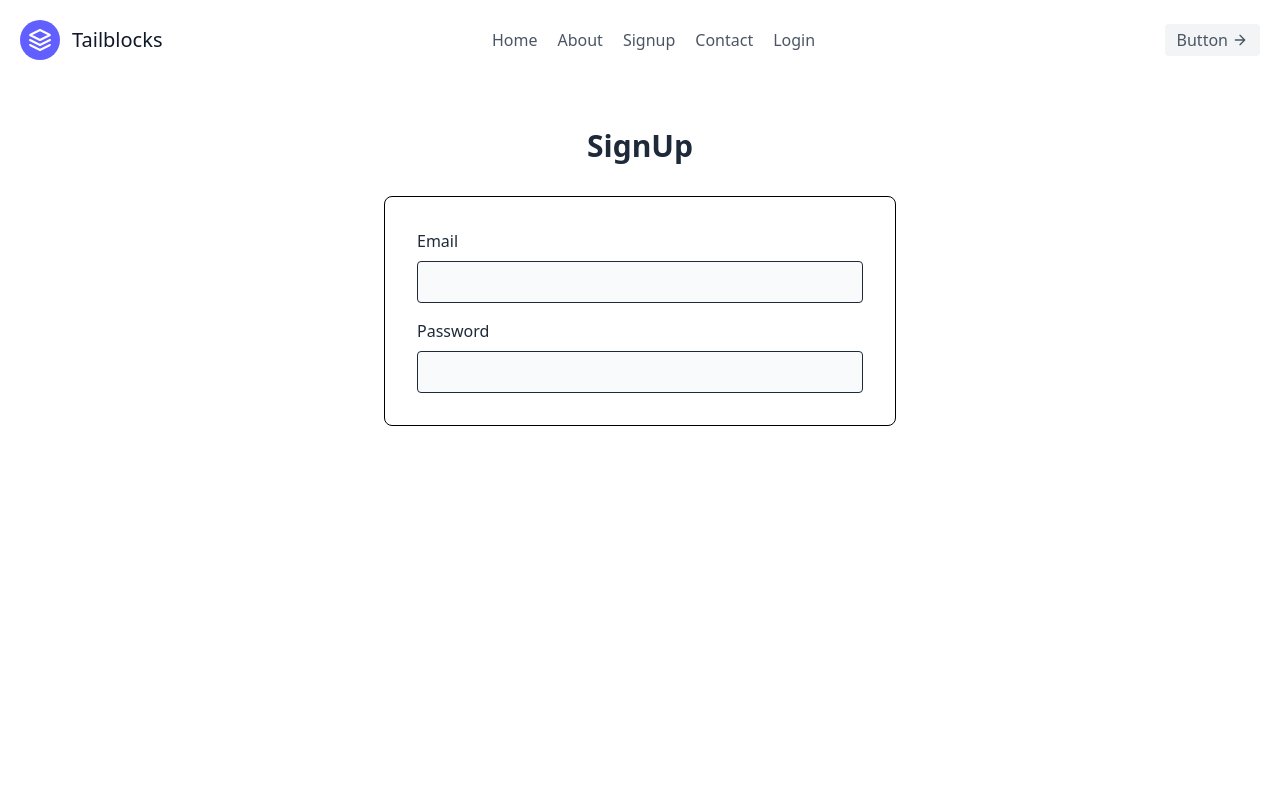
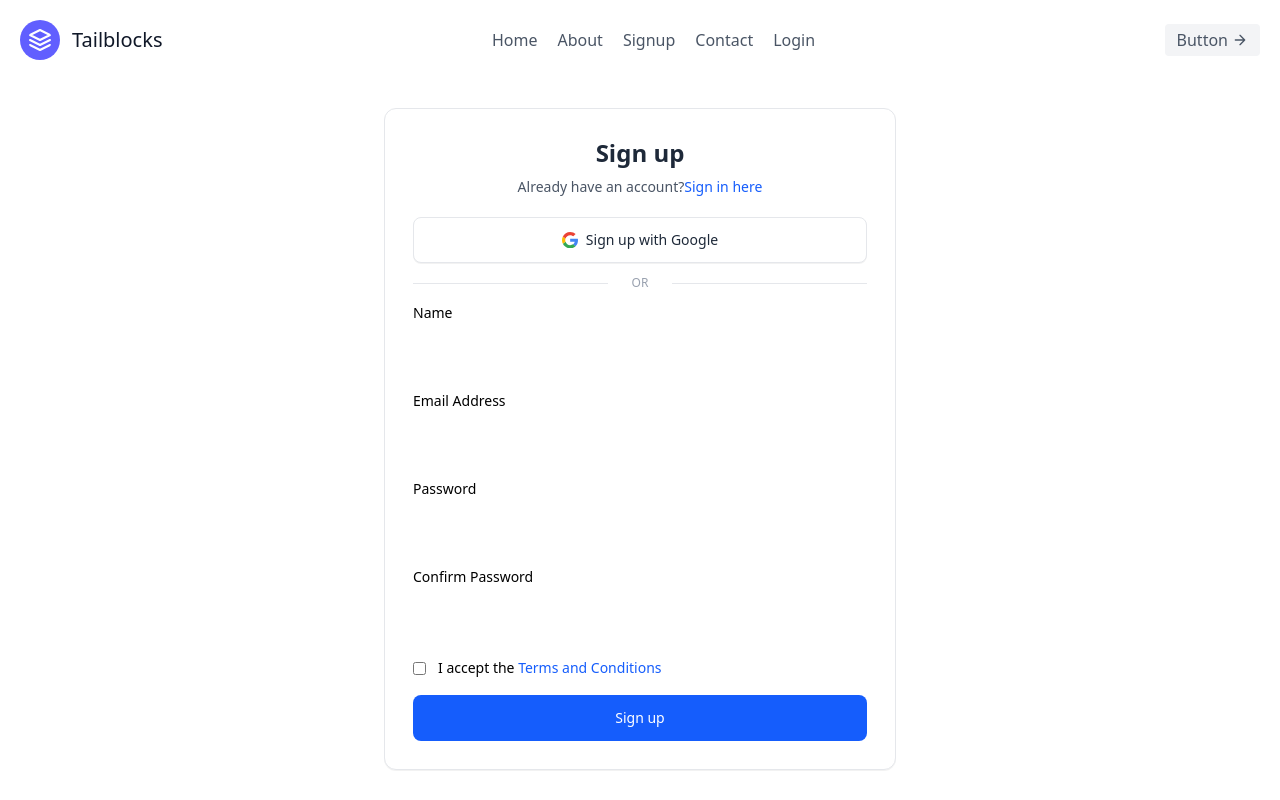
Before and after one commit to zehracodes29/MERN-STACK, a Next.js app in the folder section 2/frontend/: page /signup in a window 1280 px wide. Built offline with nearby package versions, Linux system fonts and the light colour scheme.

Commit message:
signup page

```diff
--- a/section 2/frontend/src/app/signup/page.jsx
+++ b/section 2/frontend/src/app/signup/page.jsx
@@ -1,42 +1,146 @@
+'use client'
+import { useFormik } from 'formik';
 import React from 'react'
 
 const SignupPage = () => {
+
+  const signupForm = useFormik({
+    initialValues: {
+      name: '',
+      email: '',
+      password: '',
+      confirmPassword: '',
+    },
+    onSubmit: values => {
+      console.log(values);
+      //send values to backend
+    }
+
+  });
+
   return (
-    <div className="bg-white py-6 sm:py-8 lg:py-12">
-      <div className="mx-auto max-w-screen-2xl px-4 md:px-8">
-        <h2 className="mb-4 text-center text-xl font-bold text-gray-800 md:mb-8 lg:text-3xl">
-          SignUp
-        </h2>
-        <form className="mx-auto max-w-lg rounded-lg border">
-          <div className="flex flex-col gap-4 p-4 md:p-8">
-            <div>
-              <label
-                htmlFor="email"
-                className="mb-2 inline-block text-sm text-gray-800 sm:text-base"
-              >
-                Email
-              </label>
-              <input
-                name="email"
-                className="w-full rounded border bg-gray-50 px-3 py-2 text-gray-800 outline-none ring-indigo-300 transition duration-100 focus:ring"
-              />
+    <div className=''>
+      <div className="max-w-lg mx-auto mt-7 bg-white border border-gray-200 rounded-xl shadow-2xs dark:bg-neutral-900 dark:border-neutral-700">
+  <div className="p-4 sm:p-7">
+    <div className="text-center">
+      <h1 className="block text-2xl font-bold text-gray-800 dark:text-white">Sign up</h1>
+      <p className="mt-2 text-sm text-gray-600 dark:text-neutral-400">
+        Already have an account?
+        <a className="text-blue-600 decoration-2 hover:underline focus:outline-hidden focus:underline font-medium dark:text-blue-500" href="../examples/html/signin.html">
+          Sign in here
+        </a>
+      </p>
+    </div>
+
+    <div className="mt-5">
+      <button type="button" className="w-full py-3 px-4 inline-flex justify-center items-center gap-x-2 text-sm font-medium rounded-lg border border-gray-200 bg-white text-gray-800 shadow-2xs hover:bg-gray-50 focus:outline-hidden focus:bg-gray-50 disabled:opacity-50 disabled:pointer-events-none dark:bg-neutral-900 dark:border-neutral-700 dark:text-white dark:hover:bg-neutral-800 dark:focus:bg-neutral-800">
+        <svg className="w-4 h-auto" width="46" height="47" viewBox="0 0 46 47" fill="none">
+          <path d="M46 24.0287C46 22.09 45.8533 20.68 45.5013 19.2112H23.4694V27.9356H36.4069C36.1429 30.1094 34.7347 33.37 31.5957 35.5731L31.5663 35.8669L38.5191 41.2719L38.9885 41.3306C43.4477 37.2181 46 31.1669 46 24.0287Z" fill="#4285F4"/>
+          <path d="M23.4694 47C29.8061 47 35.1161 44.9144 39.0179 41.3012L31.625 35.5437C29.6301 36.9244 26.9898 37.8937 23.4987 37.8937C17.2793 37.8937 12.0281 33.7812 10.1505 28.1412L9.88649 28.1706L2.61097 33.7812L2.52296 34.0456C6.36608 41.7125 14.287 47 23.4694 47Z" fill="#34A853"/>
+          <path d="M10.1212 28.1413C9.62245 26.6725 9.32908 25.1156 9.32908 23.5C9.32908 21.8844 9.62245 20.3275 10.0918 18.8588V18.5356L2.75765 12.8369L2.52296 12.9544C0.909439 16.1269 0 19.7106 0 23.5C0 27.2894 0.909439 30.8731 2.49362 34.0456L10.1212 28.1413Z" fill="#FBBC05"/>
+          <path d="M23.4694 9.07688C27.8699 9.07688 30.8622 10.9863 32.5344 12.5725L39.1645 6.11C35.0867 2.32063 29.8061 0 23.4694 0C14.287 0 6.36607 5.2875 2.49362 12.9544L10.0918 18.8588C11.9987 13.1894 17.25 9.07688 23.4694 9.07688Z" fill="#EB4335"/>
+        </svg>
+        Sign up with Google
+      </button>
+
+      <div className="py-3 flex items-center text-xs text-gray-400 uppercase before:flex-1 before:border-t before:border-gray-200 before:me-6 after:flex-1 after:border-t after:border-gray-200 after:ms-6 dark:text-neutral-500 dark:before:border-neutral-600 dark:after:border-neutral-600">Or</div>
+
+      {/* Form */}
+      <form onSubmit={signupForm.handleSubmit}>
+        <div className="grid gap-y-4">
+          {/* Form Group */}
+          <div>
+            <label htmlFor="name" className="block text-sm mb-2 dark:text-white">Name</label>
+            <div className="relative">
+              <input type="text"
+              id="name"
+               onChange={signupForm.handleChange}
+                value={signupForm.values.name}
+               className="py-2.5 sm:py-3 px-4 block w-full border-gray-200 rounded-lg sm:text-sm focus:border-blue-500 focus:ring-blue-500 disabled:opacity-50 disabled:pointer-events-none dark:bg-neutral-900 dark:border-neutral-700 dark:text-neutral-400 dark:placeholder-neutral-500 dark:focus:ring-neutral-600" required aria-describedby="name-error" />
+              <div className="hidden absolute inset-y-0 end-0 pointer-events-none pe-3">
+                <svg className="size-5 text-red-500" width="16" height="16" fill="currentColor" viewBox="0 0 16 16" aria-hidden="true">
+                  <path d="M16 8A8 8 0 1 1 0 8a8 8 0 0 1 16 0zM8 4a.905.905 0 0 0-.9.995l.35 3.507a.552.552 0 0 0 1.1 0l.35-3.507A.905.905 0 0 0 8 4zm.002 6a1 1 0 1 0 0 2 1 1 0 0 0 0-2z"/>
+                </svg>
+              </div>
             </div>
-            <div>
-              <label
-                htmlFor="password"
-                className="mb-2 inline-block text-sm text-gray-800 sm:text-base"
-              >
-                Password
-              </label>
-              <input
-                name="password"
-                type="password"
-                className="w-full rounded border bg-gray-50 px-3 py-2 text-gray-800 outline-none ring-indigo-300 transition duration-100 focus:ring"
-              />
+            <p className="hidden text-xs text-red-600 mt-2" id="email-error">Please include a valid email address so we can get back to you</p>
+          </div>
+          {/* End Form Group */}
+          <div>
+            <label htmlFor="email" className="block text-sm mb-2 dark:text-white">Email Address</label>
+            <div className="relative">
+              <input type="email"
+              id="email"
+              onChange={signupForm.handleChange}
+              value={signupForm.values.email}
+
+              className="py-2.5 sm:py-3 px-4 block w-full border-gray-200 rounded-lg sm:text-sm focus:border-blue-500 focus:ring-blue-500 disabled:opacity-50 disabled:pointer-events-none dark:bg-neutral-900 dark:border-neutral-700 dark:text-neutral-400 dark:placeholder-neutral-500 dark:focus:ring-neutral-600" required aria-describedby="email-error" />
+              <div className="hidden absolute inset-y-0 end-0 pointer-events-none pe-3">
+                <svg className="size-5 text-red-500" width="16" height="16" fill="currentColor" viewBox="0 0 16 16" aria-hidden="true">
+                  <path d="M16 8A8 8 0 1 1 0 8a8 8 0 0 1 16 0zM8 4a.905.905 0 0 0-.9.995l.35 3.507a.552.552 0 0 0 1.1 0l.35-3.507A.905.905 0 0 0 8 4zm.002 6a1 1 0 1 0 0 2 1 1 0 0 0 0-2z"/>
+                </svg>
+              </div>
+            </div>
+            <p className="hidden text-xs text-red-600 mt-2" id="email-error">Please include a valid email address so we can get back to you</p>
+          </div>
+
+
+          {/* Form Group */}
+          <div>
+            <label htmlFor="password" className="block text-sm mb-2 dark:text-white">Password</label>
+            <div className="relative">
+              <input type="password"
+               id="password"
+                onChange={signupForm.handleChange}
+                value={signupForm.values.password}
+                className="py-2.5 sm:py-3 px-4 block w-full border-gray-200 rounded-lg sm:text-sm focus:border-blue-500 focus:ring-blue-500 disabled:opacity-50 disabled:pointer-events-none dark:bg-neutral-900 dark:border-neutral-700 dark:text-neutral-400 dark:placeholder-neutral-500 dark:focus:ring-neutral-600" required aria-describedby="password-error" />
+              <div className="hidden absolute inset-y-0 end-0 pointer-events-none pe-3">
+                <svg className="size-5 text-red-500" width="16" height="16" fill="currentColor" viewBox="0 0 16 16" aria-hidden="true">
+                  <path d="M16 8A8 8 0 1 1 0 8a8 8 0 0 1 16 0zM8 4a.905.905 0 0 0-.9.995l.35 3.507a.552.552 0 0 0 1.1 0l.35-3.507A.905.905 0 0 0 8 4zm.002 6a1 1 0 1 0 0 2 1 1 0 0 0 0-2z"/>
+                </svg>
+              </div>
+            </div>
+            <p className="hidden text-xs text-red-600 mt-2" id="password-error">8+ characters required</p>
+          </div>
+          {/* End Form Group */}
+
+          {/* Form Group */}
+          <div>
+            <label htmlFor="confirm-password" className="block text-sm mb-2 dark:text-white">Confirm Password</label>
+            <div className="relative">
+              <input type="password"
+               id="confirm-password"
+                onChange={signupForm.handleChange}
+                value={signupForm.values.confirmPassword}
+                className="py-2.5 sm:py-3 px-4 block w-full border-gray-200 rounded-lg sm:text-sm focus:border-blue-500 focus:ring-blue-500 disabled:opacity-50 disabled:pointer-events-none dark:bg-neutral-900 dark:border-neutral-700 dark:text-neutral-400 dark:placeholder-neutral-500 dark:focus:ring-neutral-600" required aria-describedby="confirm-password-error" />
+              <div className="hidden absolute inset-y-0 end-0 pointer-events-none pe-3">
+                <svg className="size-5 text-red-500" width="16" height="16" fill="currentColor" viewBox="0 0 16 16" aria-hidden="true">
+                  <path d="M16 8A8 8 0 1 1 0 8a8 8 0 0 1 16 0zM8 4a.905.905 0 0 0-.9.995l.35 3.507a.552.552 0 0 0 1.1 0l.35-3.507A.905.905 0 0 0 8 4zm.002 6a1 1 0 1 0 0 2 1 1 0 0 0 0-2z"/>
+                </svg>
+              </div>
+            </div>
+            <p className="hidden text-xs text-red-600 mt-2" id="confirm-password-error">Password does not match the password</p>
+          </div>
+          {/* End Form Group */}
+
+          {/* Checkbox */}
+          <div className="flex items-center">
+            <div className="flex">
+              <input id="remember-me" name="remember-me" type="checkbox" className="shrink-0 mt-0.5 border-gray-200 rounded-sm text-blue-600 focus:ring-blue-500 dark:bg-neutral-800 dark:border-neutral-700 dark:checked:bg-blue-500 dark:checked:border-blue-500 dark:focus:ring-offset-gray-800" />
+            </div>
+            <div className="ms-3">
+              <label htmlFor="remember-me" className="text-sm dark:text-white">I accept the <a className="text-blue-600 decoration-2 hover:underline focus:outline-hidden focus:underline font-medium dark:text-blue-500" href="#">Terms and Conditions</a></label>
             </div>
           </div>
-        </form>
-      </div>
+          {/* End Checkbox */}
+
+          <button type="submit" className="w-full py-3 px-4 inline-flex justify-center items-center gap-x-2 text-sm font-medium rounded-lg border border-transparent bg-blue-600 text-white hover:bg-blue-700 focus:outline-hidden focus:bg-blue-700 disabled:opacity-50 disabled:pointer-events-none">Sign up</button>
+        </div>
+      </form>
+      {/* End Form */}
+    </div>
+  </div>
+</div>
     </div>
   )
 }
--- a/section 2/frontend/src/app/todolist/page.jsx
+++ b/section 2/frontend/src/app/todolist/page.jsx
@@ -49,7 +49,7 @@
                     {
                         taskList.map((task,index) => {
                             return <div key={index} className='flex justify-between items-center border-2 p-5 mb-3 rounded-lg'
-                            style={{backgroundColor: task.completed ? 'lightgreen' : 'lightpink'}}>
+                            style={{backgroundColor: task.completed ? 'lightgreen' : 'lightpink', borderColor: task.completed ? 'green' : 'red'}}>
                                 <div>
                                     <input type="checkbox"
                                     checked={task.completed}
```
Also changed, not shown: section 2/frontend/package.json (+5 -4 lines), 1 other file (tests, documents, lock files or other folders).
